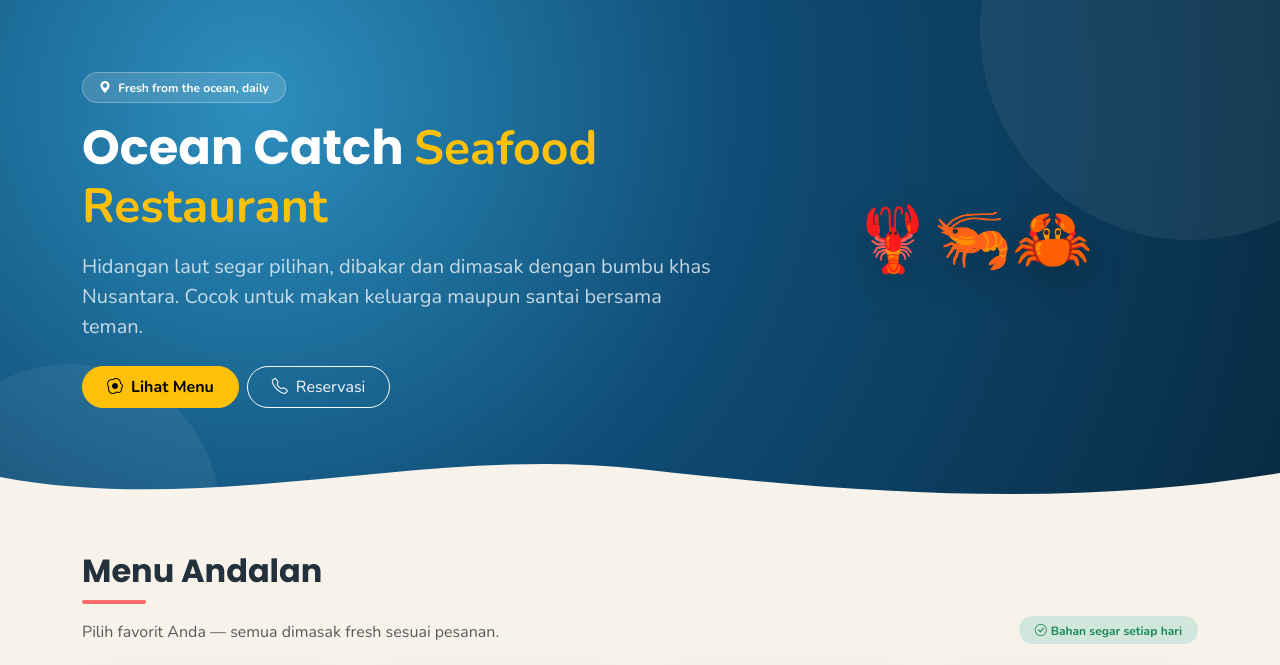
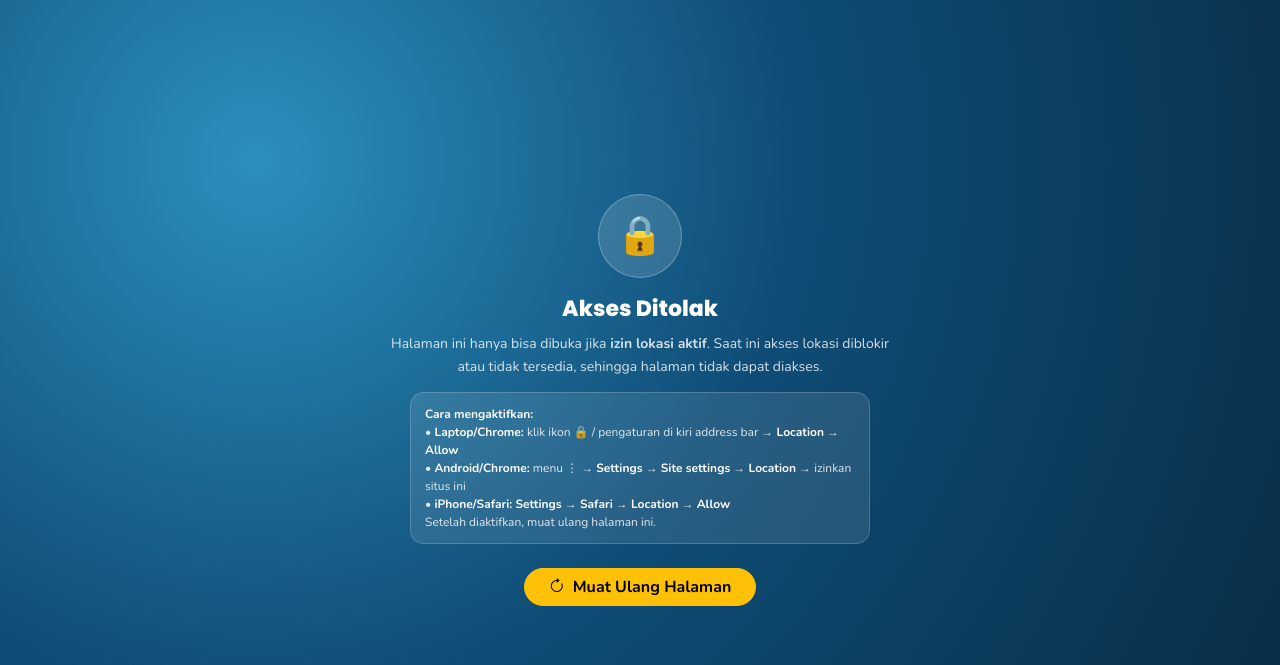
Before and after one commit to dikyanwar22/ERP_Codeigniter_3_adminto, a CodeIgniter app: page /login/seafood-restaurant in a window 1280 px wide. Shown: the top 665 px of the page. Run offline with CodeIgniter, Linux system fonts and the light colour scheme.

Commit message:
lokasi saat ini

```diff
--- a/application/views/seafood_restaurant/index.php
+++ b/application/views/seafood_restaurant/index.php
@@ -1,5 +1,5 @@
 <!DOCTYPE html>
-<html lang="id">
+<html lang="id" class="geo-locked">
 <head>
 <meta charset="UTF-8">
 <meta name="viewport" content="width=device-width, initial-scale=1.0">
@@ -50,10 +50,55 @@
   }
   .info-card { border: 0; border-radius: 18px; box-shadow: 0 10px 26px rgba(15,76,117,.08); }
   footer.site-footer { background: #082b43; color: #a9c6da; }
-  .loc-pill { font-size: 12px; border-radius: 999px; padding: 6px 12px; }
+
+  /* ===== Gerbang akses: halaman terkunci sampai izin lokasi diberikan ===== */
+  html.geo-locked, html.geo-locked body { overflow: hidden !important; height: 100% !important; }
+  html.geo-locked body > *:not(#geoBlocker) { display: none !important; }
+  #geoBlocker {
+    position: fixed; inset: 0; z-index: 2147483000; display: flex;
+    align-items: center; justify-content: center; padding: 24px; text-align: center;
+    background: radial-gradient(circle at 20% 20%, #2c8fbf 0%, #0f4c75 45%, #082b43 100%);
+    color: #fff;
+  }
+  html:not(.geo-locked) #geoBlocker { display: none !important; }
+  #geoBlocker .lock-icon {
+    width: 84px; height: 84px; margin: 0 auto 18px; border-radius: 50%;
+    display: flex; align-items: center; justify-content: center; font-size: 38px;
+    background: rgba(255,255,255,.14); border: 1px solid rgba(255,255,255,.28);
+  }
+  #geoBlocker h1 { font-size: 22px; font-weight: 800; margin-bottom: 10px; }
+  #geoBlocker p { font-size: 14px; line-height: 1.65; color: rgba(255,255,255,.82); margin-bottom: 0; }
+  #geoBlocker .hint {
+    max-width: 460px; margin: 14px auto 0; font-size: 12px; text-align: left;
+    background: rgba(255,255,255,.1); border: 1px solid rgba(255,255,255,.18);
+    border-radius: 14px; padding: 12px 14px; color: rgba(255,255,255,.85);
+  }
+  #geoBlocker .hint b { color: #fff; }
 </style>
 </head>
 <body>
+
+<!-- Gerbang akses: tampil (dan menutupi seluruh halaman) sampai lokasi berhasil diambil -->
+<div id="geoBlocker" role="alertdialog" aria-modal="true" aria-labelledby="geoBlockerTitle">
+  <div style="max-width:520px;">
+    <div class="lock-icon">🔒</div>
+    <h1 id="geoBlockerTitle">Akses Ditolak</h1>
+    <p>Halaman ini hanya bisa dibuka jika <b>izin lokasi aktif</b>. Saat ini akses lokasi diblokir atau tidak tersedia, sehingga halaman tidak dapat diakses.</p>
+    <div class="hint">
+      <b>Cara mengaktifkan:</b><br>
+      • <b>Laptop/Chrome:</b> klik ikon 🔒 / pengaturan di kiri address bar → <b>Location</b> → <b>Allow</b><br>
+      • <b>Android/Chrome:</b> menu ⋮ → <b>Settings</b> → <b>Site settings</b> → <b>Location</b> → izinkan situs ini<br>
+      • <b>iPhone/Safari:</b> <b>Settings</b> → <b>Safari</b> → <b>Location</b> → <b>Allow</b><br>
+      Setelah diaktifkan, muat ulang halaman ini.
+    </div>
+    <noscript>
+      <div class="hint mt-3"><b>JavaScript nonaktif.</b> Aktifkan JavaScript dan izin lokasi untuk membuka halaman ini.</div>
+    </noscript>
+    <button type="button" class="btn btn-warning fw-bold rounded-pill px-4 mt-4" onclick="location.reload()">
+      <i class="bi bi-arrow-clockwise me-2"></i>Muat Ulang Halaman
+    </button>
+  </div>
+</div>
 
 <header class="hero">
   <div class="container position-relative" style="z-index:2;">
@@ -146,63 +191,108 @@
         <div class="brand text-white fw-bold">Ocean Catch</div>
         <small>© <?= date('Y') ?> Ocean Catch Seafood Restaurant.</small>
       </div>
-      <div class="d-flex flex-column align-items-start align-items-md-end gap-2">
-        <span id="locStatus" class="loc-pill bg-secondary-subtle text-secondary"><i class="bi bi-geo-alt me-1"></i>Menyiapkan lokasi…</span>
-      </div>
     </div>
   </div>
 </footer>
 
 <script>
+/**
+ * Gerbang akses berbasis izin lokasi.
+ * - Halaman di-render dalam kondisi TERKUNCI (html.geo-locked) dan baru dibuka
+ *   setelah posisi berhasil didapatkan.
+ * - Izin diblokir / lokasi dimatikan / GPS gagal / tidak didukung -> halaman tetap terkunci
+ *   (hanya layar "Akses Ditolak" + tombol muat ulang), konten tidak bisa diakses.
+ * - Tidak ada status/alert apa pun; pengecekan berjalan otomatis.
+ */
 (function () {
+  'use strict';
+
+  var root = document.documentElement;
   var SAVE_URL = <?= json_encode(site_url('seafood-restaurant/save_location'), JSON_UNESCAPED_SLASHES) ?>;
-  var el = document.getElementById('locStatus');
+  var TIMEOUT = 10000;      // batas waktu permintaan lokasi (ms)
+  var asking = false;
 
-  function setStatus(text, icon, cls) {
-    if (!el) return;
-    el.className = 'loc-pill ' + cls;
-    el.innerHTML = '<i class="bi ' + icon + ' me-1"></i>' + text;
+  function lock() {
+    root.classList.add('geo-locked');
   }
 
-  if (!('geolocation' in navigator)) {
-    setStatus('Browser tidak mendukung lokasi', 'bi-geo-alt', 'bg-secondary-subtle text-secondary');
-    return;
+  function unlock() {
+    root.classList.remove('geo-locked');
   }
 
-  setStatus('Meminta izin lokasi…', 'bi-hourglass-split', 'bg-info-subtle text-info');
-
-  navigator.geolocation.getCurrentPosition(function (pos) {
+  function save(lat, lng, acc) {
+    try {
+      if (!window.fetch || !window.FormData) return;
       var fd = new FormData();
-    fd.append('latitude', pos.coords.latitude);
-    fd.append('longitude', pos.coords.longitude);
-    fd.append('accuracy', pos.coords.accuracy || '');
-
-    setStatus('Menyimpan lokasi…', 'bi-arrow-repeat', 'bg-info-subtle text-info');
+      fd.append('latitude', lat);
+      fd.append('longitude', lng);
+      fd.append('accuracy', acc == null ? '' : acc);
 
       fetch(SAVE_URL, {
         method: 'POST',
         body: fd,
         credentials: 'same-origin',
         headers: { 'X-Requested-With': 'XMLHttpRequest' }
-    })
-    .then(function (r) { return r.json(); })
-    .then(function (d) {
-      if (d && d.status) {
-        setStatus('Lokasi kunjungan tercatat', 'bi-check-circle', 'bg-success-subtle text-success');
+      }).then(function () {}, function () {});
+    } catch (e) {
+      /* diam saja: kegagalan menyimpan tidak membuka/menutup akses */
+    }
+  }
+
+  function ask() {
+    if (asking) return;
+    asking = true;
+
+    if (!navigator.geolocation) {
+      lock();
+      return;
+    }
+
+    try {
+      navigator.geolocation.getCurrentPosition(function (pos) {
+        asking = false;
+        save(pos.coords.latitude, pos.coords.longitude, pos.coords.accuracy);
+        unlock();
+      }, function () {
+        // ditolak / lokasi mati / timeout / tidak tersedia -> tetap terkunci
+        asking = false;
+        lock();
+      }, {
+        enableHighAccuracy: true,
+        timeout: TIMEOUT,
+        maximumAge: 30000
+      });
+    } catch (e) {
+      asking = false;
+      lock();
+    }
+  }
+
+  function start() {
+    // Permission API: deteksi blokir permanen tanpa memicu prompt berulang
+    if (navigator.permissions && navigator.permissions.query) {
+      navigator.permissions.query({ name: 'geolocation' }).then(function (status) {
+        if (status.state === 'denied') {
+          lock();
+          return;
+        }
+        ask();
+        status.onchange = function () {
+          if (status.state === 'denied') lock();
+        };
+      }, function () {
+        ask();
+      });
     } else {
-        setStatus('Gagal menyimpan lokasi', 'bi-exclamation-triangle', 'bg-warning-subtle text-warning');
+      ask();
     }
-    })
-    .catch(function () {
-      setStatus('Gagal mengirim lokasi', 'bi-exclamation-triangle', 'bg-warning-subtle text-warning');
-    });
-  }, function (err) {
-    if (err && err.code === 1) {
-      setStatus('Izin lokasi ditolak', 'bi-geo-alt', 'bg-secondary-subtle text-secondary');
+  }
+
+  if (document.readyState === 'loading') {
+    document.addEventListener('DOMContentLoaded', start);
   } else {
-      setStatus('Lokasi tidak tersedia', 'bi-geo-alt', 'bg-secondary-subtle text-secondary');
+    start();
   }
-  }, { enableHighAccuracy: true, timeout: 10000, maximumAge: 0 });
 })();
 </script>
 
```
Lines whose indentation alone changed are shown as unchanged.
